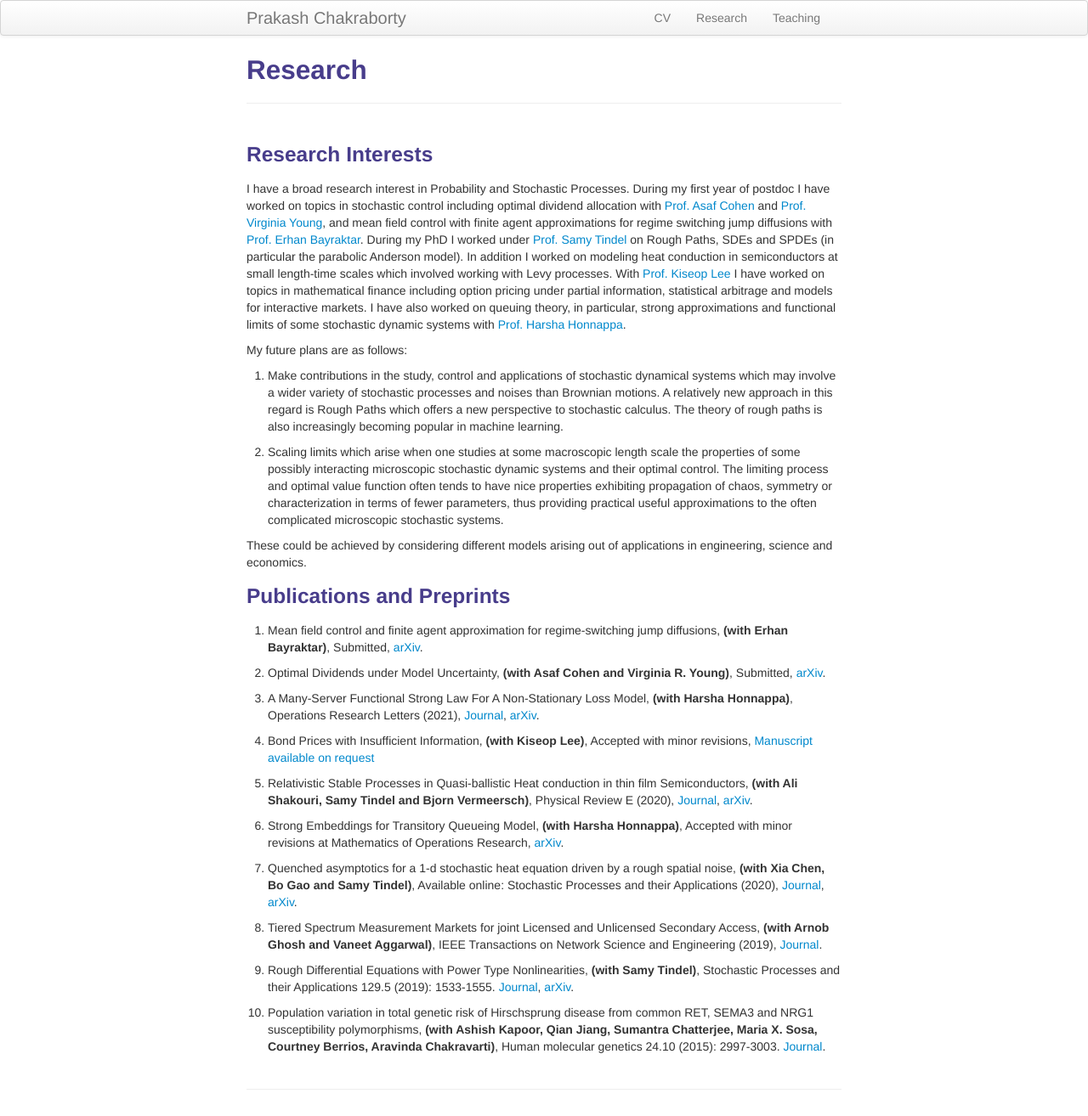
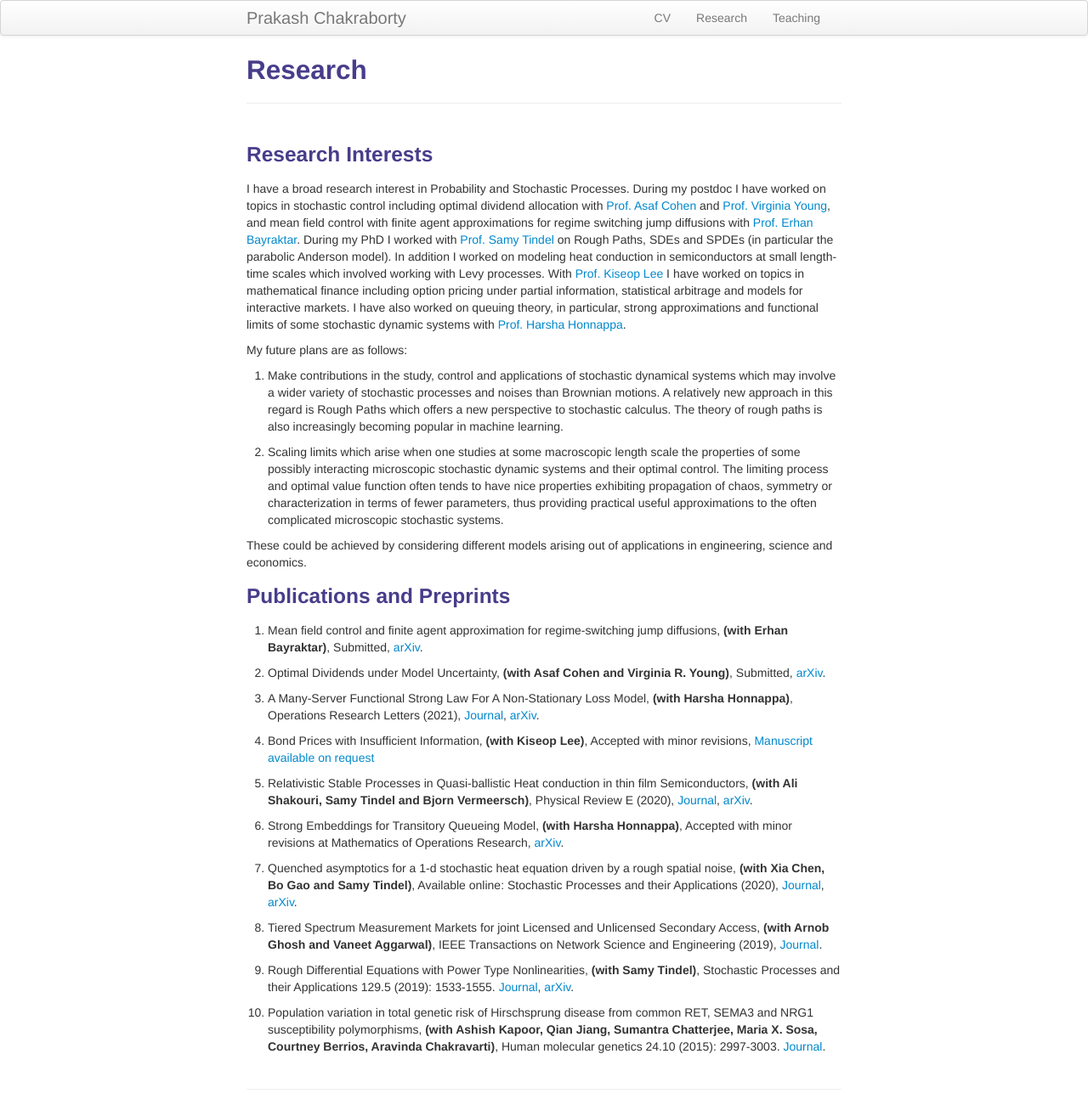
Before and after one commit to prakashchakraborty/prakashchakraborty.github.io, a Jekyll site: the page built from pages/research.md, in a window 1280 px wide. Shown: the whole page at 85% size. Built offline with Jekyll 4.4.1, drawn with Linux system fonts in a browser that asks for light colours.

Commit message:
Update research.md

```diff
--- a/pages/research.md
+++ b/pages/research.md
@@ -6,7 +6,7 @@ description: Prakash Chakraborty's research
 
 <h3>Research Interests</h3>
 
- I have a broad research interest in Probability and Stochastic Processes. During my first year of postdoc I have worked on topics in stochastic control including optimal dividend allocation with <a href="https://sites.google.com/site/asafcohentau/">Prof. Asaf Cohen</a> and <a href="https://lsa.umich.edu/math/people/faculty/vryoung.html">Prof. Virginia Young</a>, and mean field control with finite agent approximations for regime switching jump diffusions with <a href="https://sites.lsa.umich.edu/erhan/">Prof. Erhan Bayraktar</a>. During my PhD I worked under <a href="https://www.math.purdue.edu/~stindel/">Prof. Samy Tindel</a> on Rough Paths, SDEs and SPDEs (in particular the parabolic Anderson model). In addition I worked on modeling heat conduction in semiconductors at small length-time scales which involved working with Levy processes. With <a href="https://www.stat.purdue.edu/~kiseop/">Prof. Kiseop Lee</a> I have worked on topics in mathematical finance including option pricing under partial information, statistical arbitrage and models for interactive markets. I have also worked on queuing theory, in particular, strong approximations and functional limits of some stochastic dynamic systems with <a href="https://engineering.purdue.edu/SSL/about">Prof. Harsha Honnappa</a>.
+ I have a broad research interest in Probability and Stochastic Processes. During my postdoc I have worked on topics in stochastic control including optimal dividend allocation with <a href="https://sites.google.com/site/asafcohentau/">Prof. Asaf Cohen</a> and <a href="https://lsa.umich.edu/math/people/faculty/vryoung.html">Prof. Virginia Young</a>, and mean field control with finite agent approximations for regime switching jump diffusions with <a href="https://sites.lsa.umich.edu/erhan/">Prof. Erhan Bayraktar</a>. During my PhD I worked with <a href="https://www.math.purdue.edu/~stindel/">Prof. Samy Tindel</a> on Rough Paths, SDEs and SPDEs (in particular the parabolic Anderson model). In addition I worked on modeling heat conduction in semiconductors at small length-time scales which involved working with Levy processes. With <a href="https://www.stat.purdue.edu/~kiseop/">Prof. Kiseop Lee</a> I have worked on topics in mathematical finance including option pricing under partial information, statistical arbitrage and models for interactive markets. I have also worked on queuing theory, in particular, strong approximations and functional limits of some stochastic dynamic systems with <a href="https://engineering.purdue.edu/SSL/about">Prof. Harsha Honnappa</a>.
 
 My future plans are as follows:
 
```
